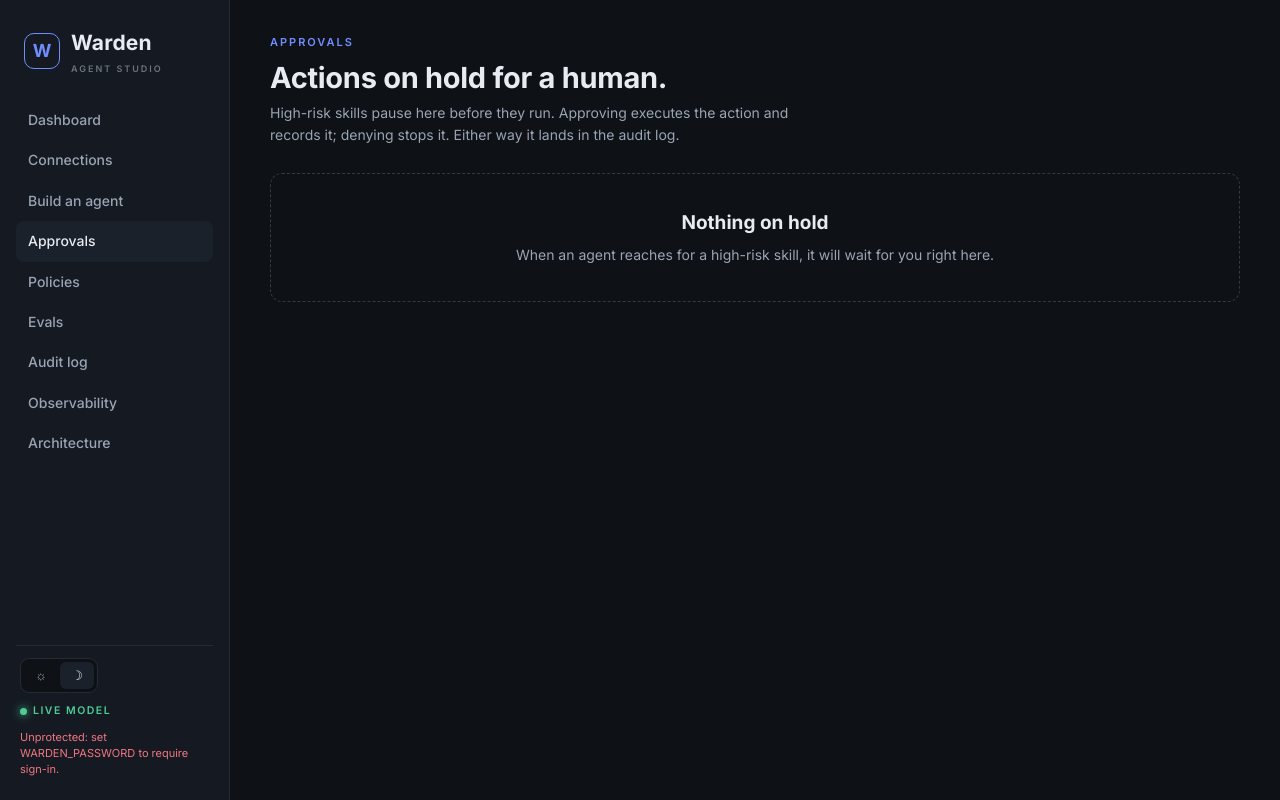
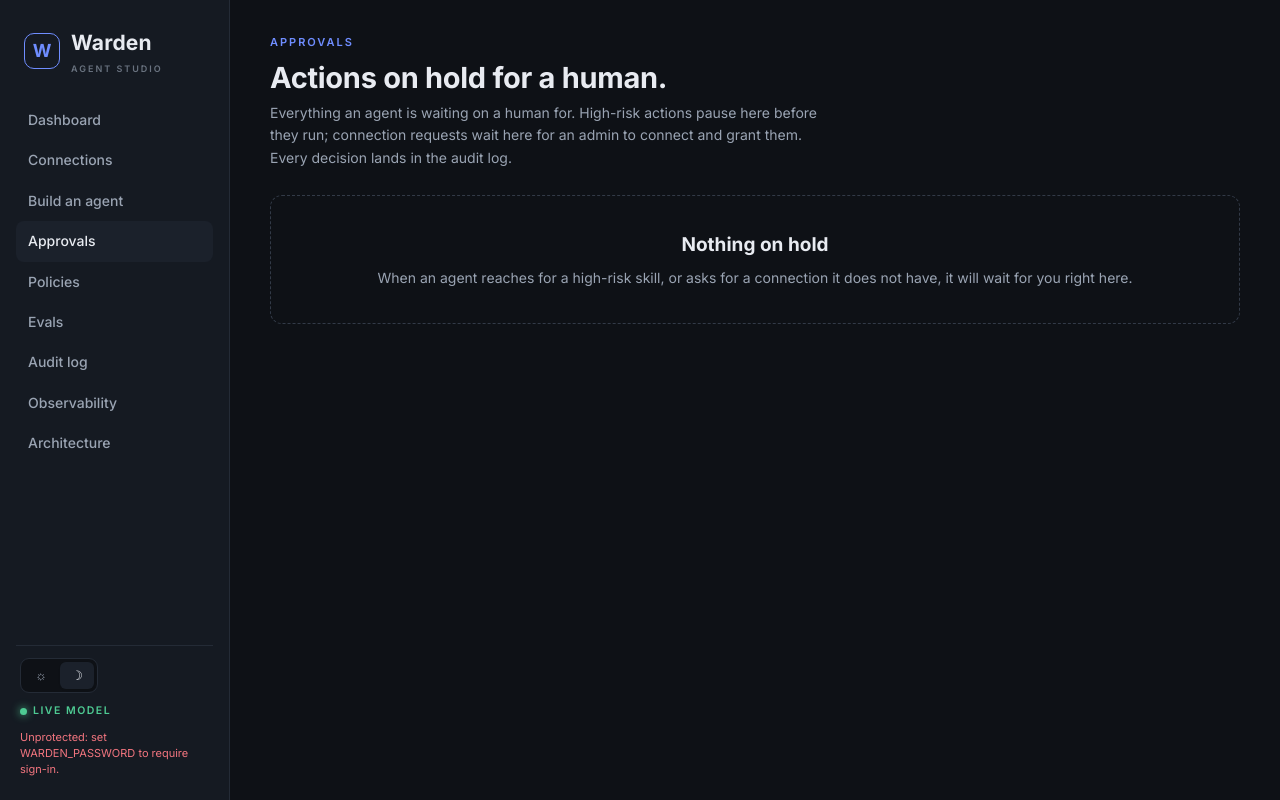
Before and after one commit to francis4531/warden, a Flask app: page /approvals in a window 1280 px wide. Run offline with Flask 3, Linux system fonts and the light colour scheme; data that the repository does not hold is empty.

Commit message:
Warden deploy 2026-09-04 19:30 (from warden_v0_6_1_20260905-0203.tar.gz)

```diff
--- a/app.py
+++ b/app.py
@@ -17,7 +17,7 @@ import registry
 import icons
 import evals
 
-WARDEN_VERSION = "0.6"
+WARDEN_VERSION = "0.6.1"
 
 def _build_info():
     """Increment a build number on each new deploy. Identity comes from RENDER_GIT_COMMIT
@@ -82,6 +82,7 @@ GOOGLE_ON = bool(GOOGLE_CLIENT_ID and GOOGLE_CLIENT_SECRET)
 ALLOWED_EMAILS = {e.strip().lower() for e in os.environ.get("WARDEN_ALLOWED_EMAILS", "").split(",") if e.strip()}
 ADMIN_EMAILS = {e.strip().lower() for e in os.environ.get("WARDEN_ADMIN_EMAILS", "").split(",") if e.strip()}
 AUTH_ON = bool(GOOGLE_ON or AUTH_PASSWORD)
+rt.ADMIN_INFO = {"auth_on": AUTH_ON, "admins": sorted(ADMIN_EMAILS)}
 _PUBLIC_ENDPOINTS = {"landing", "login", "logout", "google_login", "google_callback", "healthz", "static"}
 
 def current_owner():
@@ -267,7 +268,12 @@ def cm():
 
 @app.context_processor
 def inject_globals():
+    try:
+        open_requests = _requests_for_me() if _authed() else []
+    except Exception:
+        open_requests = []
     return {"pending": store.pending_approvals(_scope()), "mode": rt.mode(),
+            "open_requests": open_requests, "admin_emails": sorted(ADMIN_EMAILS),
             "version": VERSION_FULL, "commit": BUILD_COMMIT, "deployed_at": DEPLOYED_AT}
 
 def connected_tools():
@@ -324,7 +330,7 @@ def connections():
                            enabled={c["id"] for c in store.enabled_connections()},
                            mlabel=cat.MAINTAINER_LABEL, slabel=cat.STATUS_LABEL,
                            tools=connected_tools(), discover=discover, discover_q=dq,
-                           requests=_all_open_requests(),
+                           requests=_requests_for_me(),
                            grant_to=request.args.get("grant_to", ""), resume=request.args.get("resume", ""),
                            connect_id=request.args.get("connect", ""),
                            grant_agent=store.get_agent(request.args.get("grant_to", "")) if request.args.get("grant_to") else None)
@@ -762,6 +768,7 @@ def run_events(rid):
     return {"status": r["status"], "events": [_fmt_event(e) for e in audit],
             "pending": pend, "back": url_for("run_view", rid=rid), "delegations": delegations,
             "waiting_on": waiting_on, "team": len(delegations) > 0, "requests": requests_, "admin": is_admin(),
+            "admins": sorted(ADMIN_EMAILS),
             "cost": usage["cost"], "tokens": usage["tokens"], "calls": usage["calls"], "live": rt.mode() == "live"}
 
 @app.route("/run/<rid>/say", methods=["POST"])
@@ -815,7 +822,8 @@ def _with_team_context(pending):
 
 @app.route("/approvals")
 def approvals():
-    return render_template("approvals.html", pending=_with_team_context(store.pending_approvals(_scope())))
+    return render_template("approvals.html", pending=_with_team_context(store.pending_approvals(_scope())),
+                           requests=_requests_for_me())
 
 @app.route("/architecture")
 def architecture():
@@ -974,8 +982,8 @@ def _open_requests(rid, agent_id):
         out.append({"ts": e["ts"], "need": d.get("need"), "keywords": d.get("keywords"), "matches": matches, "fulfilled": done})
     return out
 
-def _all_open_requests():
-    """Every unfulfilled request across agents, for admins on the Connections page."""
+def _all_open_requests(owner=None):
+    """Unfulfilled connection requests. Admins see every agent's; a user sees their own."""
     seen = {}
     for e in store.audit_all(2000):
         if e["kind"] != "connection_request":
@@ -983,12 +991,18 @@ def _all_open_requests():
         ag = store.get_agent(e["agent_id"])
         if not ag:
             continue
+        if owner is not None and (ag.get("owner") or "") != owner:
+            continue
         reqs = _open_requests(e["run_id"], e["agent_id"])
         for q in reqs:
             if q["fulfilled"] or (e["run_id"], q["need"]) in seen:
                 continue
             seen[(e["run_id"], q["need"])] = {**q, "agent": ag, "run_id": e["run_id"]}
     return sorted(seen.values(), key=lambda q: q["ts"], reverse=True)[:20]
+
+def _requests_for_me():
+    """Open requests this signed-in person should see: all of them for an admin, their own otherwise."""
+    return _all_open_requests(None if is_admin() else _scope())
 
 def _grant_and_resume(sid, agent_id, rid):
     """After a requested server connects: grant its tools to the requesting agent, note it on
--- a/templates/approvals.html
+++ b/templates/approvals.html
@@ -5,10 +5,40 @@
 <div class="page-h">
   <div class="eyebrow">Approvals</div>
   <h1>Actions on hold for a human.</h1>
-  <p class="sub">High-risk skills pause here before they run. Approving executes the action and records it; denying stops it. Either way it lands in the audit log.</p>
+  <p class="sub">Everything an agent is waiting on a human for. High-risk actions pause here before they run; connection requests wait here for an admin to connect and grant them. Every decision lands in the audit log.</p>
 </div>
 
+{% if requests %}
+<div class="section-h"><span class="lbl">Connection requests</span><span style="font-size:12px;color:var(--dim)">{{ requests|length }} waiting</span></div>
+{% for q in requests %}
+<div class="gate" style="border-color:var(--brass);background:color-mix(in srgb,var(--brass) 7%,var(--ink2))">
+  <div class="g-eye" style="color:var(--brass)"><span>&#9673; needs a connection</span></div>
+  <div class="g-title" style="display:flex;align-items:center;gap:10px"><span class="aico" style="width:26px;height:26px">{{ agent_icon(q.agent.icon, seed=q.agent.id)|safe }}</span>{{ q.agent.name }} needs: {{ q.need }}</div>
+  <div style="color:var(--mut);font-size:13px">
+    {% if is_admin %}Connect it and its tools are granted to {{ q.agent.name }}; the conversation resumes on its own.
+    {% else %}Waiting for a Warden admin{% if admin_emails %} ({{ admin_emails|join(', ') }}){% endif %} to connect it. The conversation resumes on its own once granted.{% endif %}
+  </div>
+  <div class="args" style="display:flex;flex-direction:column;gap:8px">
+    {% for m in q.matches %}
+    <div style="display:flex;align-items:center;gap:12px;padding:10px 12px;border:1px solid var(--line);border-radius:10px;background:var(--ink)">
+      <div><div style="font-weight:600;font-size:13.5px">{{ m.name }}{% if m.connected %} <span class="pill done">connected, not granted</span>{% endif %}</div><div style="color:var(--mut);font-size:12px">{{ 'official server in the Warden catalog' if m.source=='catalog' else 'found in the MCP Registry' }}</div></div>
+      {% if m.connected %}
+      <form method="post" action="{{ url_for('grant_connection') }}" style="margin-left:auto;margin-bottom:0"><input type="hidden" name="id" value="{{ m.sid }}"><input type="hidden" name="grant_to" value="{{ q.agent.id }}"><input type="hidden" name="resume" value="{{ q.run_id }}"><button class="btn brass sm">Grant to {{ q.agent.name }} &rarr;</button></form>
+      {% elif is_admin %}
+      <a class="btn brass sm" style="margin-left:auto" href="{{ m.url }}">Connect &amp; grant &rarr;</a>
+      {% endif %}
+    </div>
+    {% else %}
+    <div style="color:var(--mut);font-size:13px">No catalog match for &ldquo;{{ q.keywords }}&rdquo;.{% if is_admin %} <a href="{{ url_for('connections', discover=q.keywords, grant_to=q.agent.id, resume=q.run_id) }}" style="color:var(--brass)">Search the MCP Registry &rarr;</a>{% endif %}</div>
+    {% endfor %}
+  </div>
+  <div class="g-actions"><a class="btn ghost" href="{{ url_for('run_view', rid=q.run_id) }}">Open conversation</a></div>
+</div>
+{% endfor %}
+{% endif %}
+
 {% if pending %}
+{% if requests %}<div class="section-h"><span class="lbl">Actions on hold</span></div>{% endif %}
 {% for ap in pending %}
 <div class="gate">
   <div class="g-eye"><span>&#9209; approval required</span><span class="stamp {{ ap.risk }}">{{ ap.risk }} risk</span></div>
@@ -40,7 +70,7 @@
   </form>
 </div>
 {% endfor %}
-{% else %}
-<div class="empty"><h2>Nothing on hold</h2>When an agent reaches for a high-risk skill, it will wait for you right here.</div>
+{% elif not requests %}
+<div class="empty"><h2>Nothing on hold</h2>When an agent reaches for a high-risk skill, or asks for a connection it does not have, it will wait for you right here.</div>
 {% endif %}
 {% endblock %}
--- a/templates/base.html
+++ b/templates/base.html
@@ -213,7 +213,8 @@ textarea{resize:vertical;min-height:90px;line-height:1.55}
       {% if is_admin %}<a href="{{ url_for('connections') }}" class="{{ 'active' if active=='connections' }}">Connections</a>{% endif %}
       <a href="{{ url_for('new_agent') }}" class="{{ 'active' if active=='build' }}">Build an agent</a>
       <a href="{{ url_for('approvals') }}" class="{{ 'active' if active=='approvals' }}">Approvals
-        {% if pending and pending|length %}<span class="badge">{{ pending|length }}</span>{% endif %}</a>
+        {% set nwait = (pending|length if pending else 0) + (open_requests|length if open_requests else 0) %}
+        {% if nwait %}<span class="badge">{{ nwait }}</span>{% endif %}</a>
       {% if is_admin %}<a href="{{ url_for('policies') }}" class="{{ 'active' if active=='policies' }}">Policies</a>{% endif %}
       <a href="{{ url_for('evals_home') }}" class="{{ 'active' if active=='evals' }}">Evals</a>
       <a href="{{ url_for('audit') }}" class="{{ 'active' if active=='audit' }}">Audit log</a>
--- a/templates/run.html
+++ b/templates/run.html
@@ -178,7 +178,7 @@ function md(src){
   return out.join('');
 }
 
-let DELEG={}, REQS=[], ADMIN=false;
+let DELEG={}, REQS=[], ADMIN=false, ADMINS=[];
 function renderReq(e){
   const q = REQS.find(x=>x.need===e.text) || {need:e.text, matches:[], fulfilled:false};
   if(q.fulfilled){
@@ -188,7 +188,7 @@ function renderReq(e){
     : `<div class="opt"><div><div class="on">No catalog match</div><div class="od">An admin can search the MCP Registry for &ldquo;${esc(q.keywords||'')}&rdquo; from the Connections page.</div></div></div>`;
   return `<div class="req"><div class="eye">&#9673; needs a connection</div>
     <div class="title">${'{{ agent.name|e }}'} needs: ${esc(q.need)}</div>
-    <div class="sub">${ADMIN?'Connect it and the tools are granted to this agent; the conversation resumes on its own.':(q.matches.some(m=>m.connected)?'Already connected in this studio. Grant it and the conversation resumes on its own.':'Ask your Warden admin to connect this. Once granted, the conversation resumes on its own.')}</div>
+    <div class="sub">${ADMIN?'Connect it and the tools are granted to this agent; the conversation resumes on its own.':(q.matches.some(m=>m.connected)?'Already connected in this studio. Grant it and the conversation resumes on its own.':('This request is waiting under <b>Approvals</b> for your Warden admin'+(ADMINS.length?' ('+esc(ADMINS.join(', '))+')':'')+' to connect it. Once granted, the conversation resumes on its own.'))}</div>
     <div class="opts">${opts}</div></div>`;
 }
 function renderDeleg(d){
@@ -284,7 +284,7 @@ window.addEventListener('scroll',()=>{atBottom=(window.innerHeight+window.scroll
 
 async function poll(){
   let d; try{ d=await(await fetch(`/run/${RID}/events`)).json(); }catch(e){ setTimeout(poll,1500); return; }
-  DELEG={}; (d.delegations||[]).forEach(x=>{ DELEG[x.run]=x; }); REQS=d.requests||[]; ADMIN=!!d.admin;
+  DELEG={}; (d.delegations||[]).forEach(x=>{ DELEG[x.run]=x; }); REQS=d.requests||[]; ADMIN=!!d.admin; ADMINS=d.admins||[];
   const chatHtml=renderChat(d.events);
   const chatChanged = chatHtml!==lastChat;
   if(chatChanged){ document.getElementById('chat').innerHTML=chatHtml; lastChat=chatHtml; }   // only re-render on real change
```
Also changed, not shown: agent_runtime.py (+28 -4 lines), templates/dashboard.html (+12 -2 lines).
